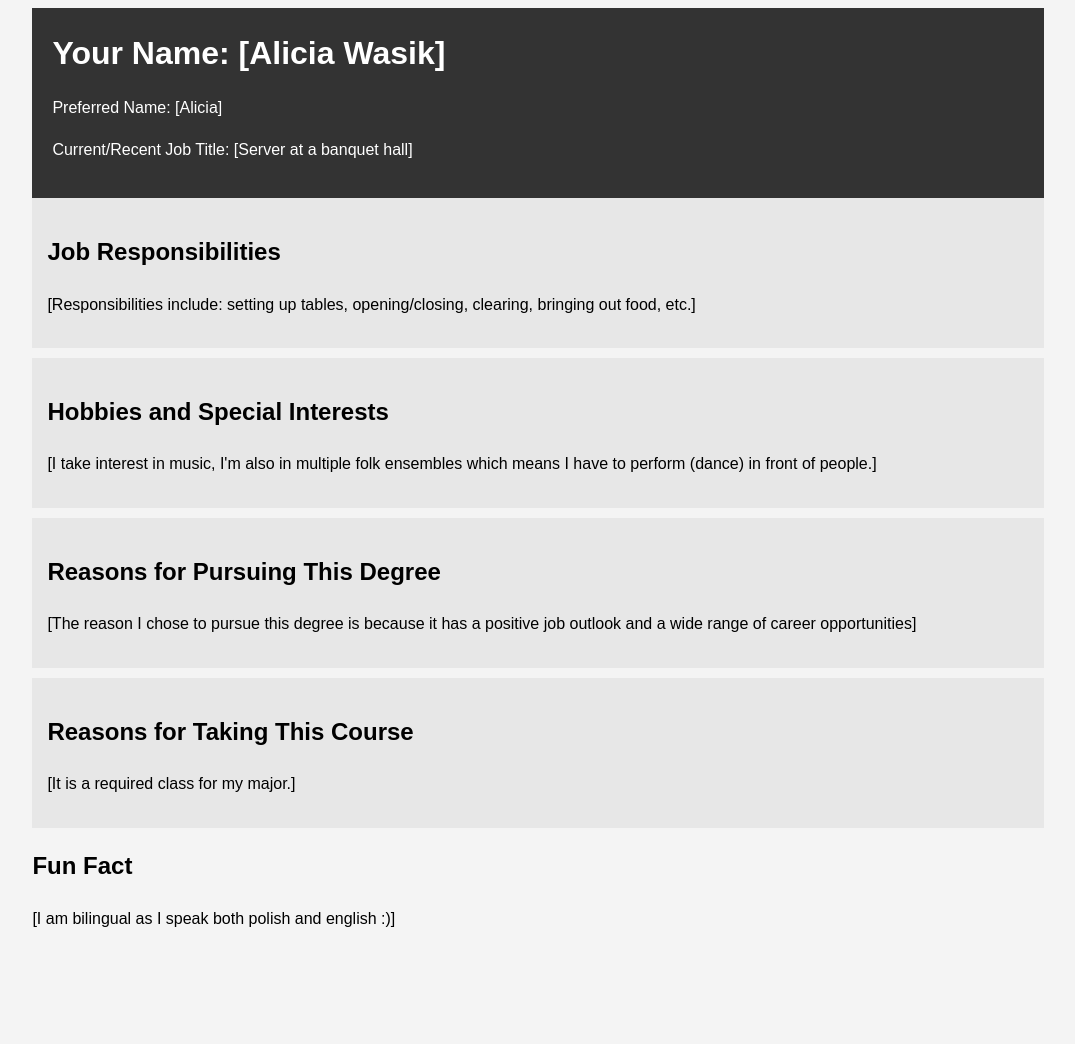
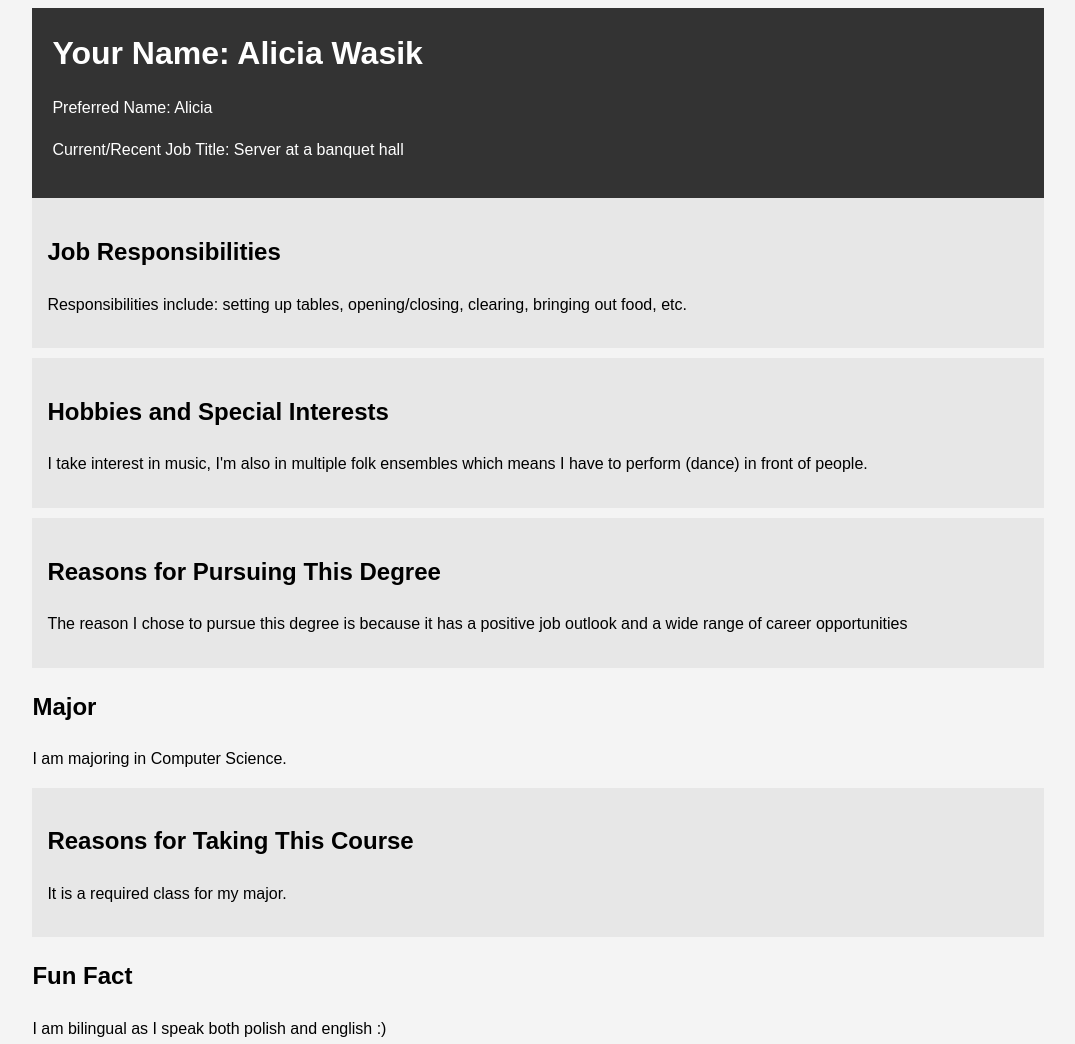
Before and after one commit to aliciawasik/AliciaWasik.github.io, a plain HTML site: page index.html in a window 1280 px wide. Shown: the whole page, without its empty margins (102-1177 px from the left). Before the commit the page ends 955 px from the top, so only its background shows below. Drawn offline with Linux system fonts and the light colour scheme.

Commit message:
Update index.html

```diff
--- a/index.html
+++ b/index.html
@@ -31,34 +31,39 @@
 <body>
     <div class="container">
         <header class="main-info">
-            <h1>Your Name: [Alicia Wasik]</h1>
-            <p>Preferred Name: [Alicia]</p>
-            <p>Current/Recent Job Title: [Server at a banquet hall]</p>
+            <h1>Your Name: Alicia Wasik</h1>
+            <p>Preferred Name: Alicia</p>
+            <p>Current/Recent Job Title: Server at a banquet hall</p>
         </header>
 
         <section class="career">
             <h2>Job Responsibilities</h2>
-            <p>[Responsibilities include: setting up tables, opening/closing, clearing, bringing out food, etc.]</p>
+            <p>Responsibilities include: setting up tables, opening/closing, clearing, bringing out food, etc.</p>
         </section>
 
         <section class="hobbies">
             <h2>Hobbies and Special Interests</h2>
-            <p>[I take interest in music, I'm also in multiple folk ensembles which means I have to perform (dance) in front of people.]</p>
+            <p>I take interest in music, I'm also in multiple folk ensembles which means I have to perform (dance) in front of people.</p>
         </section>
 
         <section class="career">
             <h2>Reasons for Pursuing This Degree</h2>
-            <p>[The reason I chose to pursue this degree is because it has a positive job outlook and a wide range of career opportunities]</p>
+            <p>The reason I chose to pursue this degree is because it has a positive job outlook and a wide range of career opportunities</p>
+        </section>
+
+        <section class="major">
+            <h2>Major</h2>
+            <p>I am majoring in Computer Science.</p>
         </section>
 
         <section class="course">
             <h2>Reasons for Taking This Course</h2>
-            <p>[It is a required class for my major.]</p>
+            <p>It is a required class for my major.</p>
         </section>
 
         <section class="fun-fact">
             <h2>Fun Fact</h2>
-            <p>[I am bilingual as I speak both polish and english :)]</p>
+            <p></p>I am bilingual as I speak both polish and english :)</p>
         </section>
     </div>
 </body>
```
